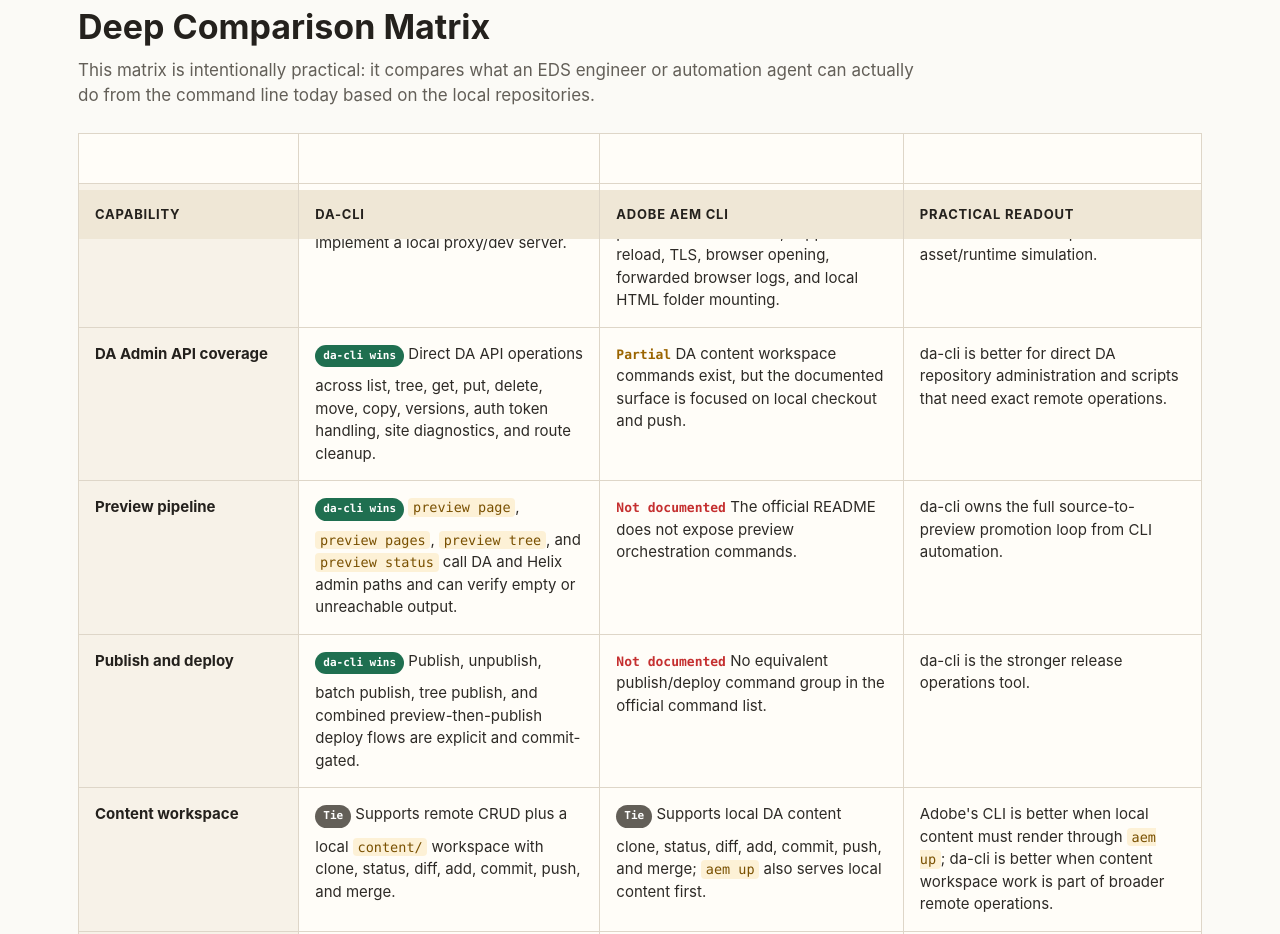
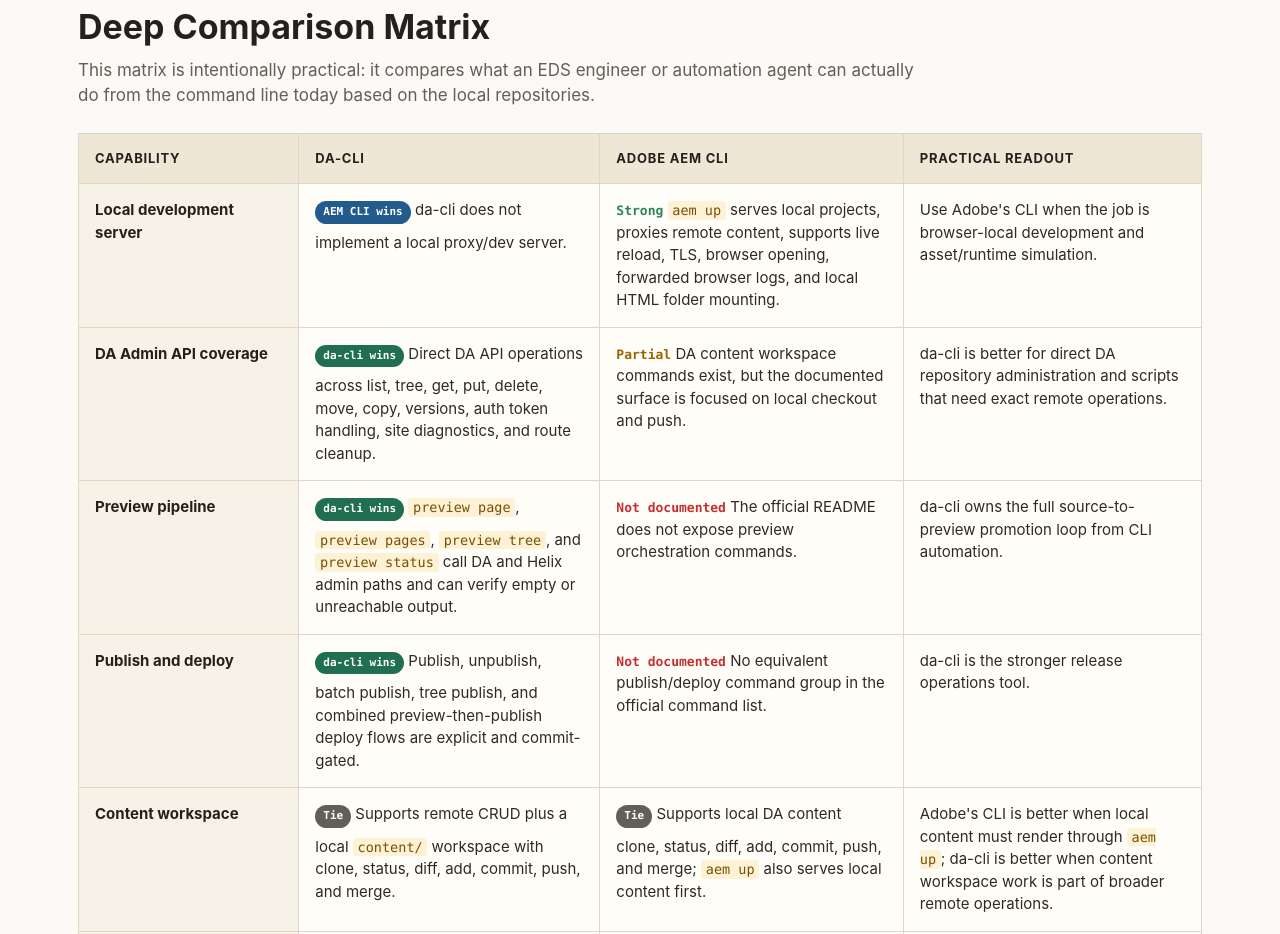
Before and after one commit to somarc/da-cli-eds, a website: page tools/da-cli-vs-helix-cli.html in a window 1280 px wide. Shown: the part 1600-2534 px from the top of the page. Drawn offline with Linux system fonts and the light colour scheme.

Commit message:
Fix comparison matrix header overlap

```diff
--- a/tools/da-cli-vs-helix-cli.html
+++ b/tools/da-cli-vs-helix-cli.html
@@ -242,9 +242,6 @@
 }
 
 thead th {
-  position: sticky;
-  top: 56px;
-  z-index: 3;
   background: #efe7d6;
   color: var(--coal);
   font-size: 13px;
```
